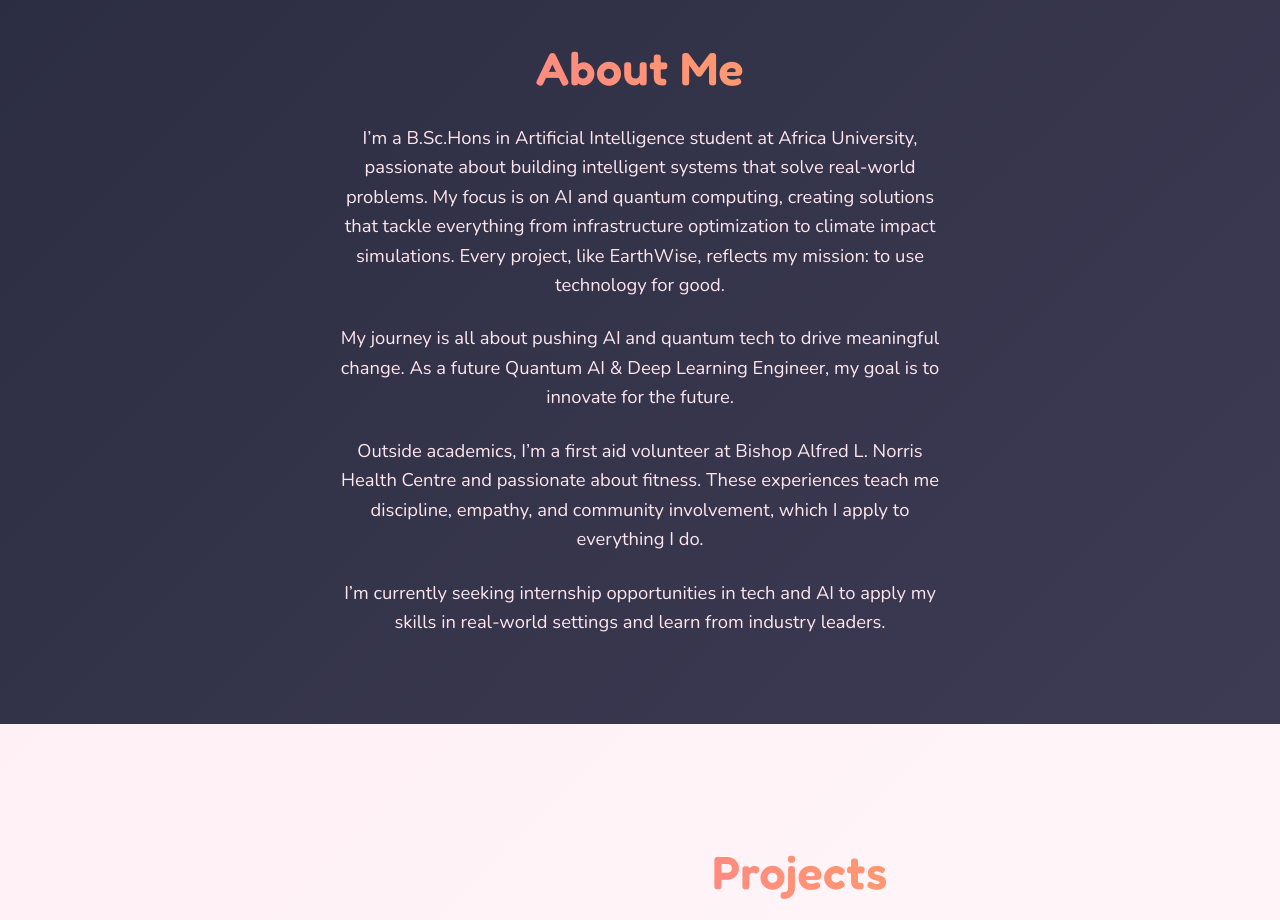
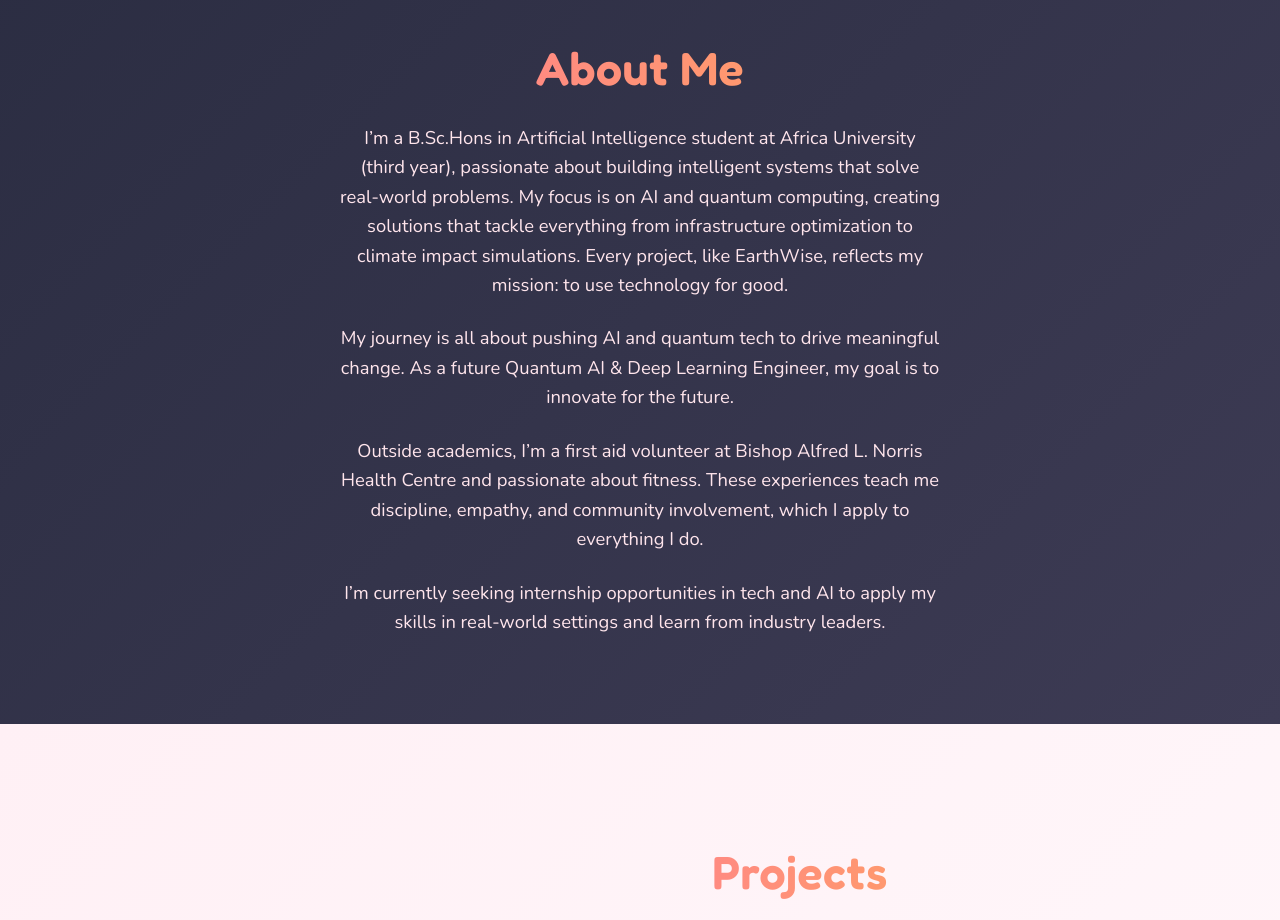
Before and after one commit to Ruvaaa/ruvaaa.github.io, a website: page index.html in a window 1280 px wide. Shown: the part 880-1800 px from the top of the page. Drawn offline with nearby package versions, Linux system fonts and the light colour scheme.

Commit message:
year update

```diff
--- a/index.html
+++ b/index.html
@@ -47,7 +47,7 @@
   <div class="content">
     <h2>About Me</h2>
     <p>
-      I’m a B.Sc.Hons in Artificial Intelligence student at Africa University, passionate about building intelligent systems that solve real-world problems. My focus is on AI and quantum computing, creating solutions that tackle everything from infrastructure optimization to climate impact simulations. Every project, like EarthWise, reflects my mission: to use technology for good.
+      I’m a B.Sc.Hons in Artificial Intelligence student at Africa University (third year), passionate about building intelligent systems that solve real-world problems. My focus is on AI and quantum computing, creating solutions that tackle everything from infrastructure optimization to climate impact simulations. Every project, like EarthWise, reflects my mission: to use technology for good.
     </p>
     <p>
       My journey is all about pushing AI and quantum tech to drive meaningful change. As a future Quantum AI & Deep Learning Engineer, my goal is to innovate for the future.
```
